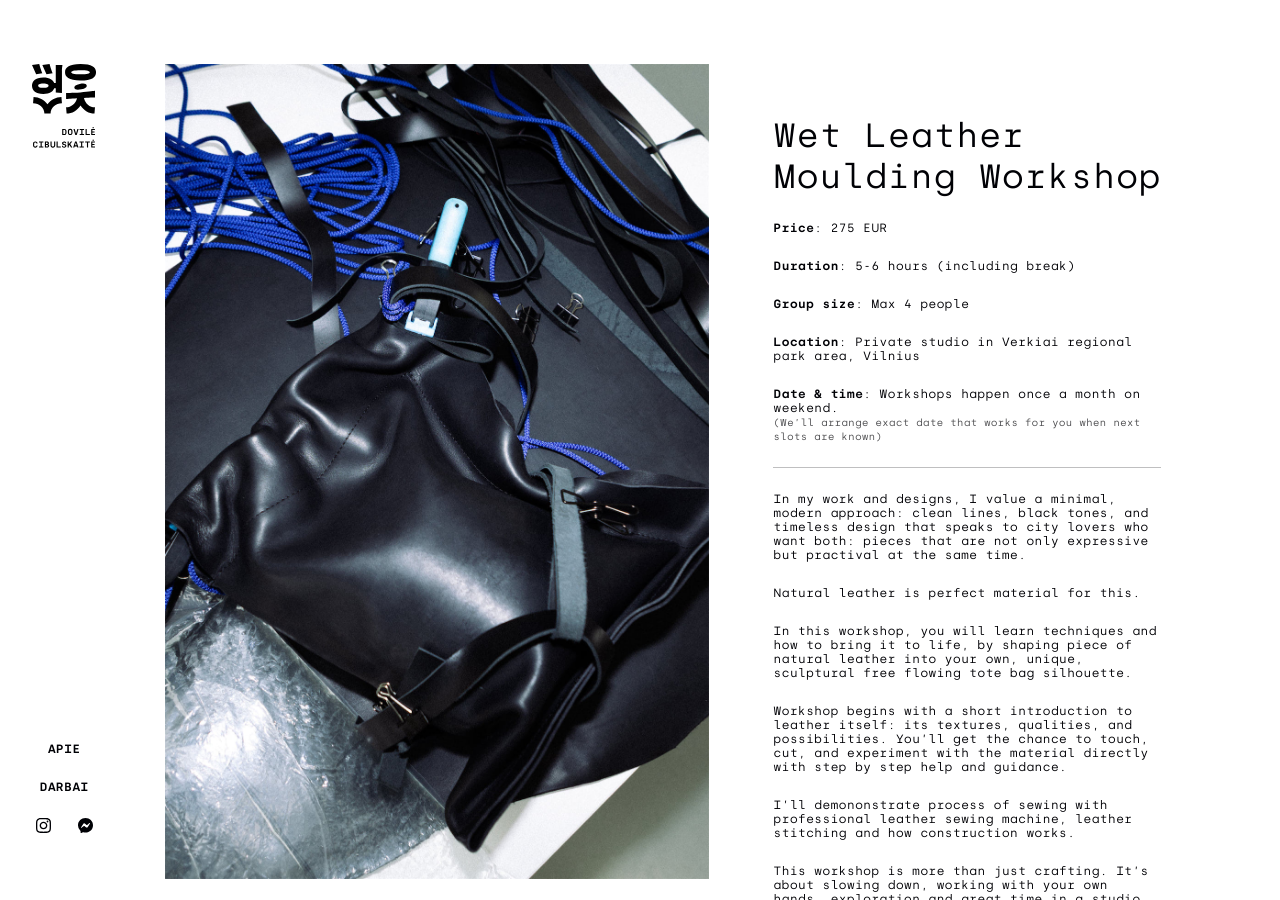
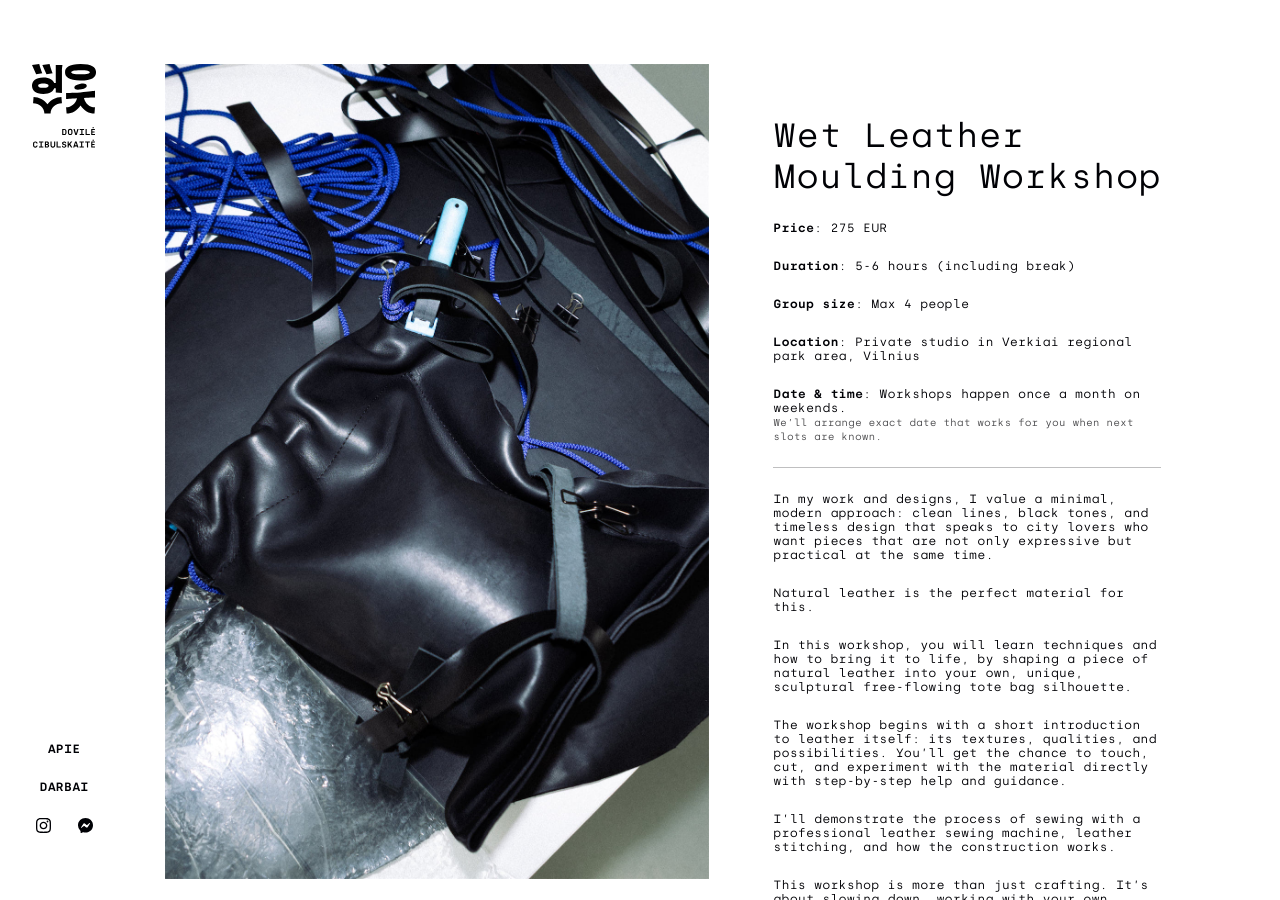
Before and after one commit to arzatskis/cibulskaite.lt, a Jekyll site: the page built from _workshops/01-wet-leather-workshop.md, in a window 1280 px wide and 900 px high. Built offline with Jekyll 4.4.1, drawn with Linux system fonts in a browser that asks for light colours; some of the changed text lies outside the part shown.

Commit message:
Fix mistypes

```diff
--- a/_workshops/01-wet-leather-workshop.md
+++ b/_workshops/01-wet-leather-workshop.md
@@ -28,30 +28,30 @@ pictures:
 
 **Location**: Private studio in Verkiai regional park area, Vilnius
 
-**Date & time**: Workshops happen once a month on weekend.<br>
-<small>(We'll arrange exact date that works for you when next slots are known)</small>
+**Date & time**: Workshops happen once a month on weekends.<br>
+<small>We'll arrange exact date that works for you when next slots are known.</small>
 
 ---
 
-In my work and designs, I value a minimal, modern approach: clean lines, black tones, and timeless design that speaks to city lovers who want both: pieces that are not only expressive but practival at the same time.
+In my work and designs, I value a minimal, modern approach: clean lines, black tones, and timeless design that speaks to city lovers who want pieces that are not only expressive but practical at the same time.
 
-Natural leather is perfect material for this.
+Natural leather is the perfect material for this.
 
-In this workshop, you will learn techniques and how to bring it to life, by shaping piece of natural leather into your own, unique, sculptural free flowing tote bag silhouette.
+In this workshop, you will learn techniques and how to bring it to life, by shaping a piece of natural leather into your own, unique, sculptural free-flowing tote bag silhouette.
 
-Workshop begins with a short introduction to leather itself: its textures, qualities, and possibilities. You’ll get the chance to touch, cut, and experiment with the material directly with step by step help and guidance.
+The workshop begins with a short introduction to leather itself: its textures, qualities, and possibilities. You’ll get the chance to touch, cut, and experiment with the material directly with step-by-step help and guidance.
 
-I'll demononstrate process of sewing with professional leather sewing machine, leather stitching and how construction works.
+I'll demonstrate the process of sewing with a professional leather sewing machine, leather stitching, and how the construction works.
 
-This workshop is more than just crafting. It’s about slowing down, working with your own hands, exploration and great time in a studio setting nearby Neris river - my studio space where nature and creativity meet.
+This workshop is more than just crafting. It’s about slowing down, working with your own hands, exploration, and a great time in a studio setting nearby the Neris river - my studio space where nature and creativity meet.
 
-You will leave with curiosity and anticipation! I will finish your created base with straps and all the final details, then send complete tote bag back to you in a few weeks - once your creation settles and is ready to be finished.
+You will leave with curiosity and anticipation! I will finish your created base with straps and all the final details, then send the complete tote bag back to you in a few weeks - once your creation settles and is ready to be finished.
 
 **What's included**<br>
 
-- Learning Techniques of wet leather moulding.
-- Intro guide to exploration of cuts, feel and leathers themselves.
-- Demonstration of how leather sewing process works.
-- Hands on shaping your own unique tote bag from black leather.
+- Learning techniques of wet leather moulding.
+- Intro guide to exploration of cuts, feel, and leathers themselves.
+- Demonstration of how the leather sewing process works.
+- Hands-on shaping your own unique tote bag from black leather.
 - Snacks and hot drinks
 - Finished bag by me delivered to you once your created base is ready
```
